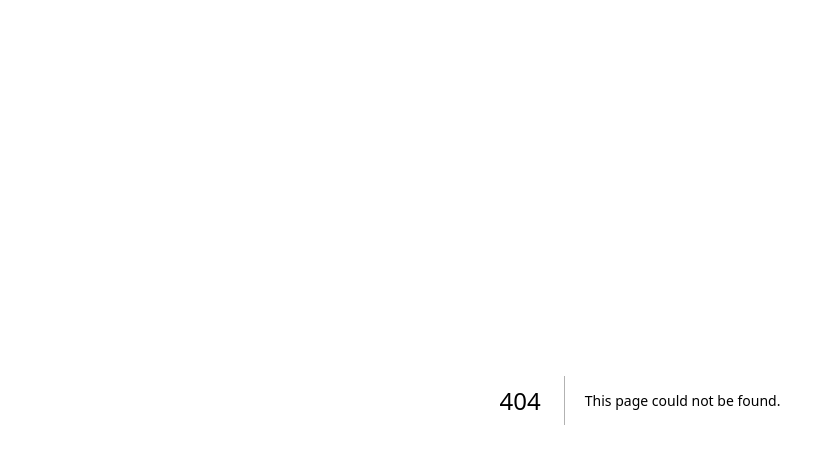
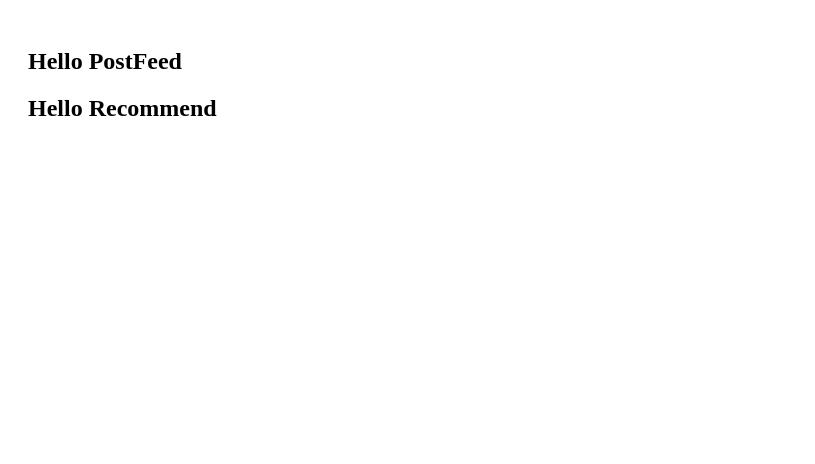
Before and after one commit to wsm1025/next, a Next.js app: page /dashboard in a window 1280 px wide. Before the commit this address had no page. Shown: the top 464 px of the page, without its empty margins (0-815 px from the left). Built offline with nearby package versions, Linux system fonts and the light colour scheme.

Commit message:
feat: suspense

```diff
--- /dev/null
+++ b/src/app/dashboard/page.tsx
@@ -0,0 +1,34 @@
+import { Suspense } from "react";
+
+const sleep = (ms) => new Promise((r) => setTimeout(r, ms));
+
+async function PostFeed() {
+  await sleep(2000);
+  return <h1>Hello PostFeed</h1>;
+}
+
+async function Weather() {
+  await sleep(8000);
+  return <h1>Hello Weather</h1>;
+}
+
+async function Recommend() {
+  await sleep(5000);
+  return <h1>Hello Recommend</h1>;
+}
+
+export default function Dashboard() {
+  return (
+    <section style={{ padding: "20px" }}>
+      <Suspense fallback={<p>Loading PostFeed Component</p>}>
+        <PostFeed />
+      </Suspense>
+      <Suspense fallback={<p>Loading Weather Component</p>}>
+        <Weather />
+      </Suspense>
+      <Suspense fallback={<p>Loading Recommend Component</p>}>
+        <Recommend />
+      </Suspense>
+    </section>
+  );
+}
```
